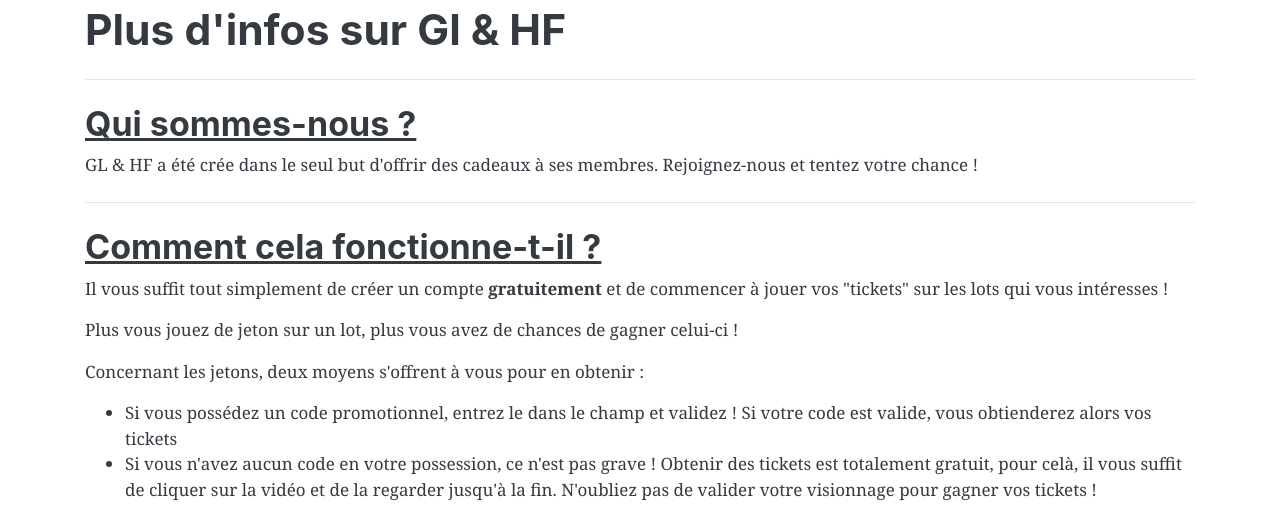
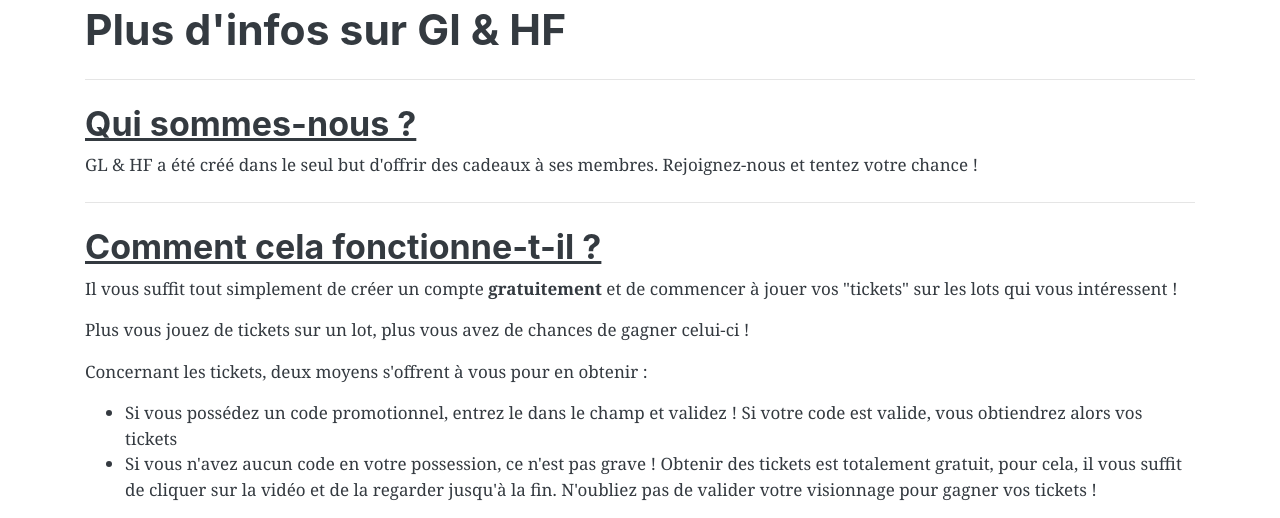
Before and after one commit to GeoffreySanchez/OC-Projet_5, a Symfony app: template templates/main/infos.html.twig in a window 1280 px wide. Shown: the part 348-866 px from the top of the page. Run offline with Twig, Linux system fonts and the light colour scheme; the template is opened without the code that fills it, so the values that code supplies are empty; some libraries are stand-ins or nearby versions.

Commit message:
correction orthographe

```diff
--- a/public/js/youtubePlayer.js
+++ b/public/js/youtubePlayer.js
@@ -26,7 +26,6 @@ function onPlayerStateChange(event) {
 
     if (event.data === 0) {
         $RemoveVideoDiv = document.getElementById('player').remove();
-        var divVideo = document.getElementById('videoForTickets');
 
         //Création du formulaire
         var f = document.createElement("form");
--- a/templates/coupon_code/createCouponCode.html.twig
+++ b/templates/coupon_code/createCouponCode.html.twig
@@ -31,7 +31,7 @@
     </h1>
     {{ form_start(form) }}
     {{ form_row(form.name, {'label': 'Nom', 'attr': {'placeholder': 'Le nom du nouveau code'}}) }}
-    {{ form_row(form.ticket, {'label': 'Ticket', 'attr': {'placeholder': 'Le nombre de ticket que rapporte ce code'}}) }}
+    {{ form_row(form.ticket, {'label': 'Tickets', 'attr': {'placeholder': 'Le nombre de tickets que rapporte ce code'}}) }}
     {{ form_row(form.maxUse, {'label': 'Nombre d\'utilisation maximale', 'attr': {'placeholder': 'Le nombre d\'utilisation maximale de ce code'}}) }}
     {{ form_row(form.endDate, {'label': 'Date de fin', 'attr': {'placeholder': 'La date d\'expiration de ce code'}}) }}
     {{ form_row(form.code, {'label': 'code', 'attr': {'placeholder': 'Le code que les utilisateurs devront utiliser'}}) }}
--- a/templates/coupon_code/viewCouponCode.html.twig
+++ b/templates/coupon_code/viewCouponCode.html.twig
@@ -23,7 +23,7 @@
 
 {% block body %}
     <h1 class="my-4">Liste des coupons</h1>
-    <p class="lead">Sur cette page sont exposés tout les codes. Vous pouvez modifier les codes existants ou alors en
+    <p class="lead">Sur cette page sont exposés tous les codes. Vous pouvez modifier les codes existants ou alors en
         créer de nouveaux.</p>
     <section class="models">
         <table class="table table-hover">
@@ -31,7 +31,7 @@
                 <td>Id</td>
                 <td>Nom</td>
                 <td>Code</td>
-                <td>Nombre de ticket</td>
+                <td>Nombre de tickets</td>
                 <td>Nombre d'utilisations actuelles</td>
                 <td>Nombre d'utilisations max</td>
                 <td>Date de fin</td>
--- a/templates/main/index.html.twig
+++ b/templates/main/index.html.twig
@@ -31,7 +31,7 @@
             que vous avez reçu.</p>
     {% else %}
         <p class="lead">Si vous ne savez pas comment jouer sur GL & HF, allez sur la page "plus d'infos" pour en
-            connaître un peut plus sur notre système.</p>
+            connaître un peu plus sur notre système.</p>
     {% endif %}
     <hr class="my-4">
     <h2><u>Liste des lots en cours :</u></h2>
--- a/templates/main/infos.html.twig
+++ b/templates/main/infos.html.twig
@@ -26,22 +26,22 @@
     <hr class="my-4">
     <section id="infosWho">
         <h2><u>Qui sommes-nous ?</u></h2>
-        <p>GL & HF a été crée dans le seul but d'offrir des cadeaux à ses membres. Rejoignez-nous et tentez votre chance
+        <p>GL & HF a été créé dans le seul but d'offrir des cadeaux à ses membres. Rejoignez-nous et tentez votre chance
             !</p>
     </section>
     <hr class="my-4">
     <section id="infosFonctionnement">
         <h2><u>Comment cela fonctionne-t-il ?</u></h2>
         <p>Il vous suffit tout simplement de créer un compte <strong>gratuitement</strong> et de commencer à jouer vos
-            "tickets" sur les lots qui vous intéresses !</p>
-        <p>Plus vous jouez de jeton sur un lot, plus vous avez de chances de gagner celui-ci !</p>
-        <p>Concernant les jetons, deux moyens s'offrent à vous pour en obtenir :</p>
+            "tickets" sur les lots qui vous intéressent !</p>
+        <p>Plus vous jouez de tickets sur un lot, plus vous avez de chances de gagner celui-ci !</p>
+        <p>Concernant les tickets, deux moyens s'offrent à vous pour en obtenir :</p>
         <ul class="georgiaFont">
             <li>Si vous possédez un code promotionnel, entrez le dans le champ et validez ! Si votre code est valide,
-                vous obtienderez alors vos tickets
+                vous obtiendrez alors vos tickets
             </li>
             <li>Si vous n'avez aucun code en votre possession, ce n'est pas grave ! Obtenir des tickets est totalement
-                gratuit, pour celà, il vous suffit de cliquer sur la vidéo et de la regarder jusqu'à la fin. N'oubliez
+                gratuit, pour cela, il vous suffit de cliquer sur la vidéo et de la regarder jusqu'à la fin. N'oubliez
                 pas de valider votre visionnage pour gagner vos tickets !
             </li>
         </ul>
--- a/templates/prize/createModel.html.twig
+++ b/templates/prize/createModel.html.twig
@@ -59,7 +59,7 @@
     {{ form_row(form.name, {'label': 'Nom', 'attr': {'placeholder': 'Le nom du nouveau modèle'}}) }}
     {{ form_row(form.category, {'label': 'Catégorie', 'attr': {'placeholder': 'La catégorie du nouveau modèle'}}) }}
     {{ form_row(form.image, {'label': 'Image', 'attr': {'placeholder': 'Le lien de l\'image par défaut du lot'}}) }}
-    {{ form_row(form.goal, {'label': 'Nombre de ticket max', 'attr': {'placeholder': 'Ajoutez un nombre de ticket à atteindre pour ce type de lot'}}) }}
+    {{ form_row(form.goal, {'label': 'Nombre de tickets max', 'attr': {'placeholder': 'Ajoutez un nombre de tickets à atteindre pour ce type de lot'}}) }}
     {{ form_row(form.duration, {'label': 'Durée', 'attr': {'placeholder': 'Durée maximale du lot avant d\'être retiré'}}) }}
     <button type="submit" class="btn btn-success">
         {% if editMode %}
--- a/templates/prize/modifyPrize.html.twig
+++ b/templates/prize/modifyPrize.html.twig
@@ -23,13 +23,13 @@
 
 {% block body %}
     <h1 class="my-4">Modification du lot</h1>
-    <p class="lead">Pour modifier une ou plusieurs données de ce lot, veuillez remplacer les données présentent dans les
+    <p class="lead">Pour modifier une ou plusieurs données de ce lot, veuillez remplacer les données présentes dans les
         champs voulus</p>
 
     {{ form_start(form) }}
     {{ form_row(form.name, {'label': 'Nom', 'attr': {'placeholder': 'Le nouveau nom du lot'}}) }}
-    {{ form_row(form.currentTicket, {'label': 'Nombre de ticket actuellement joués', 'attr': {'placeholder': 'La catégorie du nouveau lot'}}) }}
-    {{ form_row(form.goal, {'label': 'Nombre de ticket à atteindre', 'attr': {'placeholder': 'Le lien de l\'image du lot'}}) }}
+    {{ form_row(form.currentTicket, {'label': 'Nombre de tickets actuellement joués', 'attr': {'placeholder': 'La catégorie du nouveau lot'}}) }}
+    {{ form_row(form.goal, {'label': 'Nombre de tickets à atteindre', 'attr': {'placeholder': 'Le lien de l\'image du lot'}}) }}
     {{ form_row(form.endDate, {'label': 'Date de fin', 'attr': {'placeholder': 'Ajoutez un nombre de ticket à atteindre pour ce type de lot'}}) }}
     {{ form_row(form.image, {'label': 'Lien de l\'image', 'attr': {'placeholder': 'Vous pouvez modifier la durée maximale du lot'}}) }}
     {{ form_row(form.visible, {'label': 'Visible pour les visiteurs', 'attr': {'placeholder': 'Vous pouvez modifier la durée maximale du lot'}}) }}
--- a/templates/prize/viewModel.html.twig
+++ b/templates/prize/viewModel.html.twig
@@ -23,7 +23,7 @@
 
 {% block body %}
     <h1 class="my-4">Liste des modèles</h1>
-    <p class="lead">Sur cette page sont exposés tout les modèles. Vous pouvez modifier les modèles existants ou alors en
+    <p class="lead">Sur cette page sont exposés tous les modèles. Vous pouvez modifier les modèles existants ou alors en
         créer de nouveaux.</p>
     <section class="models">
         <table class="table table-hover">
@@ -31,7 +31,7 @@
                 <td>Id</td>
                 <td>Nom</td>
                 <td>Catégorie</td>
-                <td>Nombre de ticket requis</td>
+                <td>Nombre de tickets requis</td>
                 <td>Durée maximale</td>
                 <td>Actions</td>
             </tr>
--- a/templates/prize/viewPrize.html.twig
+++ b/templates/prize/viewPrize.html.twig
@@ -23,7 +23,7 @@
 
 {% block body %}
     <h1 class="my-4">Liste des lots</h1>
-    <p class="lead">Sur cette page sont exposés tout les lots. Vous pouvez modifier les lots existant ou alors en créer
+    <p class="lead">Sur cette page sont exposés tous les lots. Vous pouvez modifier les lots existants ou alors en créer
         de nouveaux.</p>
     <section class="prize">
         <table class="table table-hover">
--- a/templates/security/accountValidationEmail.html.twig
+++ b/templates/security/accountValidationEmail.html.twig
@@ -1,8 +1,8 @@
 <h3>Bienvenue sur GL & HF</h3>
 <p>Bonjour {{ user.username }}, tu as été enregistré avec succès !</p>
-<p>Il te reste encore une petite étape afin de profiter plainement de toute les fonctionnalités de GL & HF</p>
+<p>Il te reste encore une petite étape afin de profiter pleinement de toutes les fonctionnalités de GL & HF</p>
 <div>
-    <p>Actives ton compte en suivant ce lien ou en le copiant dans ton navigateur préféré</p>
+    <p>Active ton compte en suivant ce lien ou en le copiant dans ton navigateur préféré</p>
     <p>{{ url('activation_page', {'key' : user.confirmKey}) }}</p>
 </div>
 <p>Merci !</p>
--- a/templates/security/admin.html.twig
+++ b/templates/security/admin.html.twig
@@ -23,8 +23,7 @@
 
 {% block body %}
     <h1 class="my-4">Administration</h1>
-    <p class="lead">Cette section vous permet de réaliser l'intégralité des fonctions d'administration de l'application
-        et de ses membres.</p>
+    <p class="lead">Cette section vous permet de réaliser l'intégralité des fonctions d'administration de l'application.</p>
     <div id="menu">
         <a href="{{ path('adminUser_page') }}" class="linkPosition animated pulse">
             <i class="fas fa-user fa-7x"></i>
--- a/templates/security/adminUser.html.twig
+++ b/templates/security/adminUser.html.twig
@@ -33,7 +33,7 @@
                 <td>Nom d'utilisateur</td>
                 <td>Email</td>
                 <td>Adresse postale</td>
-                <td>Role</td>
+                <td>Rôle</td>
                 <td>Actions</td>
             </tr>
             {% for user in users %}
--- a/templates/security/registration.html.twig
+++ b/templates/security/registration.html.twig
@@ -23,7 +23,7 @@
 
 {% block body %}
     <h1 class="my-4">Vous voulez vous inscrire ?</h1>
-    <p>Remplissez le formulaire suivant en renseignant tout les champs</p>
+    <p>Remplissez le formulaire suivant en renseignant tous les champs</p>
     {{ form_start(form) }}
     {{ form_row(form.firstName, {'label': 'Prénom', 'attr': {'placeholder': 'Votre prénom'}}) }}
     {{ form_row(form.lastName, {'label': 'Nom', 'attr': {'placeholder': 'Votre nom'}}) }}
--- a/templates/video/viewVideo.html.twig
+++ b/templates/video/viewVideo.html.twig
@@ -23,7 +23,7 @@
 
 {% block body %}
     <h1 class="my-4">Liste des videos</h1>
-    <p class="lead">Sur cette page sont exposés toute les videos. Vous pouvez modifier les videos existantes ou alors en
+    <p class="lead">Sur cette page sont exposées toutes les vidéos. Vous pouvez modifier les vidéos existantes ou alors en
         créer de nouvelles.</p>
     <section class="models">
         <table class="table table-hover">
```
Also changed, not shown: templates/security/profile.html.twig (+4 -4 lines).
